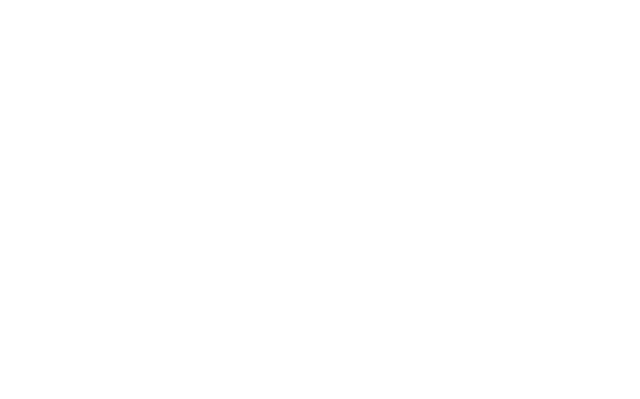
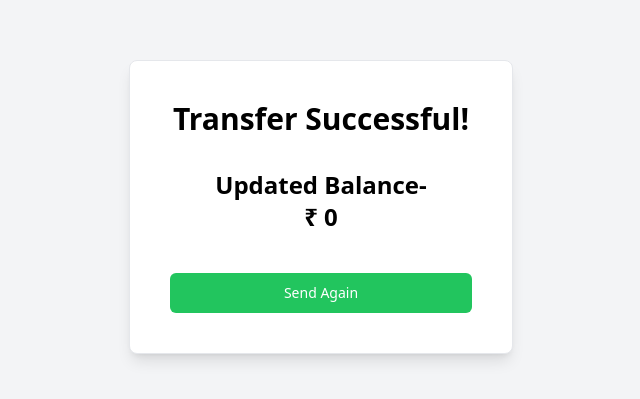
Before and after one commit to vbv-vaibhav/wallet-app-fullstack, a React (Vite) app in the folder frontend/: page /receipt in a window 1280 px wide. Before the commit this address had no page. Shown: the part 193-592 px from the top of the page, without its empty margins (319-959 px from the left). Built offline with nearby package versions, Linux system fonts and the light colour scheme; no server answers.

Commit message:
added payment receipt logic

```diff
--- a/frontend/src/App.jsx
+++ b/frontend/src/App.jsx
@@ -3,6 +3,7 @@
 import Signup from "./pages/Signup";
 import Dashboard from "./pages/Dashboard";
 import SendMoney from "./pages/SendMoney";
+import Receipt from "./pages/Receipt";
 
 function App() {
   return (
@@ -14,6 +15,7 @@
           <Route path="/" element={<Signin />} />
           <Route path="/dashboard" element={<Dashboard />} />
           <Route path="/send" element={<SendMoney />} />
+          <Route path="/receipt" element={<Receipt />} />
         </Routes>
       </BrowserRouter>
     </>
--- a/frontend/src/pages/Receipt.jsx
+++ b/frontend/src/pages/Receipt.jsx
@@ -1,9 +1,60 @@
-import React from "react";
+import axios from "axios";
+import React, { useEffect, useState } from "react";
+import { useNavigate } from "react-router-dom";
 
 const Receipt = () => {
+  const navigate = useNavigate();
+
+  const [balance, setBalance] = useState(0);
+
+  useEffect(() => {
+    axios
+      .get(
+        "https://wallet-app-backend-ashen.vercel.app/api/v1/account/balance",
+        {
+          headers: {
+            Authorization: "Bearer " + localStorage.getItem("token"),
+          },
+        }
+      )
+      .then((response) => {
+        setBalance(Math.round(response.data.balance * 100) / 100);
+      });
+  }, []);
+
+  const handleOnclick = () => {
+    setTimeout(() => {
+      navigate("/dashboard");
+    }, 1000);
+  };
   return (
-    <div>
-      <div></div>
+    <div className="flex justify-center h-screen bg-gray-100">
+      <div className="h-full flex flex-col justify-center">
+        <div className="border h-min text-card-foreground max-w-md p-4 space-y-8 w-96 bg-white shadow-lg rounded-lg">
+          <div className="flex flex-col space-y-1.5 px-6 pt-6">
+            <h2 className="text-3xl font-bold text-center">
+              Transfer Successful!
+            </h2>
+          </div>
+          <div className="px-6 pb-6">
+            <h3 className="text-2xl font-semibold text-center">
+              Updated Balance-
+            </h3>
+            <h3 className="text-2xl font-semibold text-center pb-6">
+              ₹ {balance}
+            </h3>
+            <div className="space-y-4">
+              <div className="space-y-2"></div>
+              <button
+                onClick={handleOnclick}
+                className="justify-center rounded-md text-sm font-medium ring-offset-background transition-colors h-10 px-4 py-2 w-full bg-green-500 text-white hover:bg-green-600 duration-300"
+              >
+                Send Again
+              </button>
+            </div>
+          </div>
+        </div>
+      </div>
     </div>
   );
 };
--- a/frontend/src/pages/SendMoney.jsx
+++ b/frontend/src/pages/SendMoney.jsx
@@ -1,31 +1,34 @@
 import axios from "axios";
 import { useState } from "react";
-import { useSearchParams } from "react-router-dom";
+import { useNavigate, useSearchParams } from "react-router-dom";
 
 const SendMoney = () => {
+  const navigate = useNavigate();
   const [searchParams] = useSearchParams();
   const [amount, setAmount] = useState(0);
   const id = searchParams.get("id");
   const name = searchParams.get("name");
 
   return (
-    <div class="flex justify-center h-screen bg-gray-100">
+    <div className="flex justify-center h-screen bg-gray-100">
       <div className="h-full flex flex-col justify-center">
-        <div class="border h-min text-card-foreground max-w-md p-4 space-y-8 w-96 bg-white shadow-lg rounded-lg">
-          <div class="flex flex-col space-y-1.5 px-6 pt-6">
-            <h2 class="text-3xl font-bold text-center">Send Money</h2>
+        <div className="border h-min text-card-foreground max-w-md p-4 space-y-8 w-96 bg-white shadow-lg rounded-lg">
+          <div className="flex flex-col space-y-1.5 px-6 pt-6">
+            <h2 className="text-3xl font-bold text-center">Send Money</h2>
           </div>
-          <div class="px-6 pb-6">
-            <div class="flex items-center space-x-4">
-              <div class="w-12 h-12 rounded-full bg-green-500 flex items-center justify-center">
-                <span class="text-2xl text-white">{name[0].toUpperCase()}</span>
+          <div className="px-6 pb-6">
+            <div className="flex items-center space-x-4">
+              <div className="w-12 h-12 rounded-full bg-green-500 flex items-center justify-center">
+                <span className="text-2xl text-white">
+                  {name[0].toUpperCase()}
+                </span>
               </div>
-              <h3 class="text-2xl font-semibold">{name}</h3>
+              <h3 className="text-2xl font-semibold">{name}</h3>
             </div>
-            <div class="space-y-4">
-              <div class="space-y-2">
+            <div className="space-y-4">
+              <div className="space-y-2">
                 <label
-                  class="text-sm font-medium leading-none peer-disabled:cursor-not-allowed peer-disabled:opacity-70"
+                  className="text-sm font-medium leading-none peer-disabled:cursor-not-allowed peer-disabled:opacity-70"
                   for="amount"
                 >
                   Amount (in Rs)
@@ -35,14 +38,14 @@
                     setAmount(e.target.value);
                   }}
                   type="number"
-                  class="flex h-10 w-full rounded-md border border-input bg-background px-3 py-2 text-sm"
+                  className="flex h-10 w-full rounded-md border border-input bg-background px-3 py-2 text-sm"
                   id="amount"
                   placeholder="Enter amount"
                 />
               </div>
               <button
-                onClick={() => {
-                  axios.post(
+                onClick={async () => {
+                  await axios.post(
                     "https://wallet-app-backend-ashen.vercel.app/api/v1/account/transfer",
                     {
                       to: id,
@@ -55,8 +58,9 @@
                       },
                     }
                   );
+                  navigate("/receipt");
                 }}
-                class="justify-center rounded-md text-sm font-medium ring-offset-background transition-colors h-10 px-4 py-2 w-full bg-green-500 text-white hover:bg-green-600 duration-300"
+                className="justify-center rounded-md text-sm font-medium ring-offset-background transition-colors h-10 px-4 py-2 w-full bg-green-500 text-white hover:bg-green-600 duration-300"
               >
                 Initiate Transfer
               </button>
```
